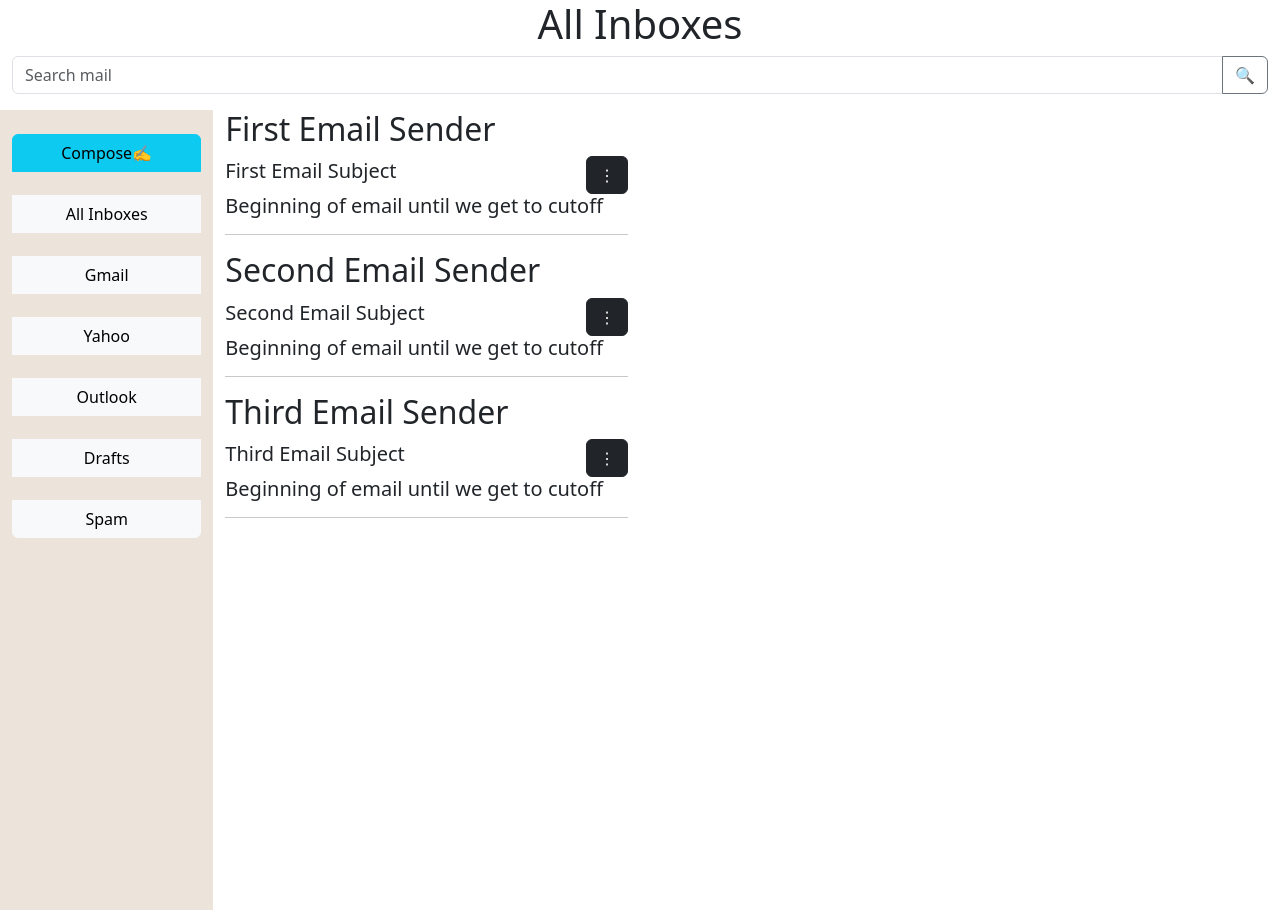
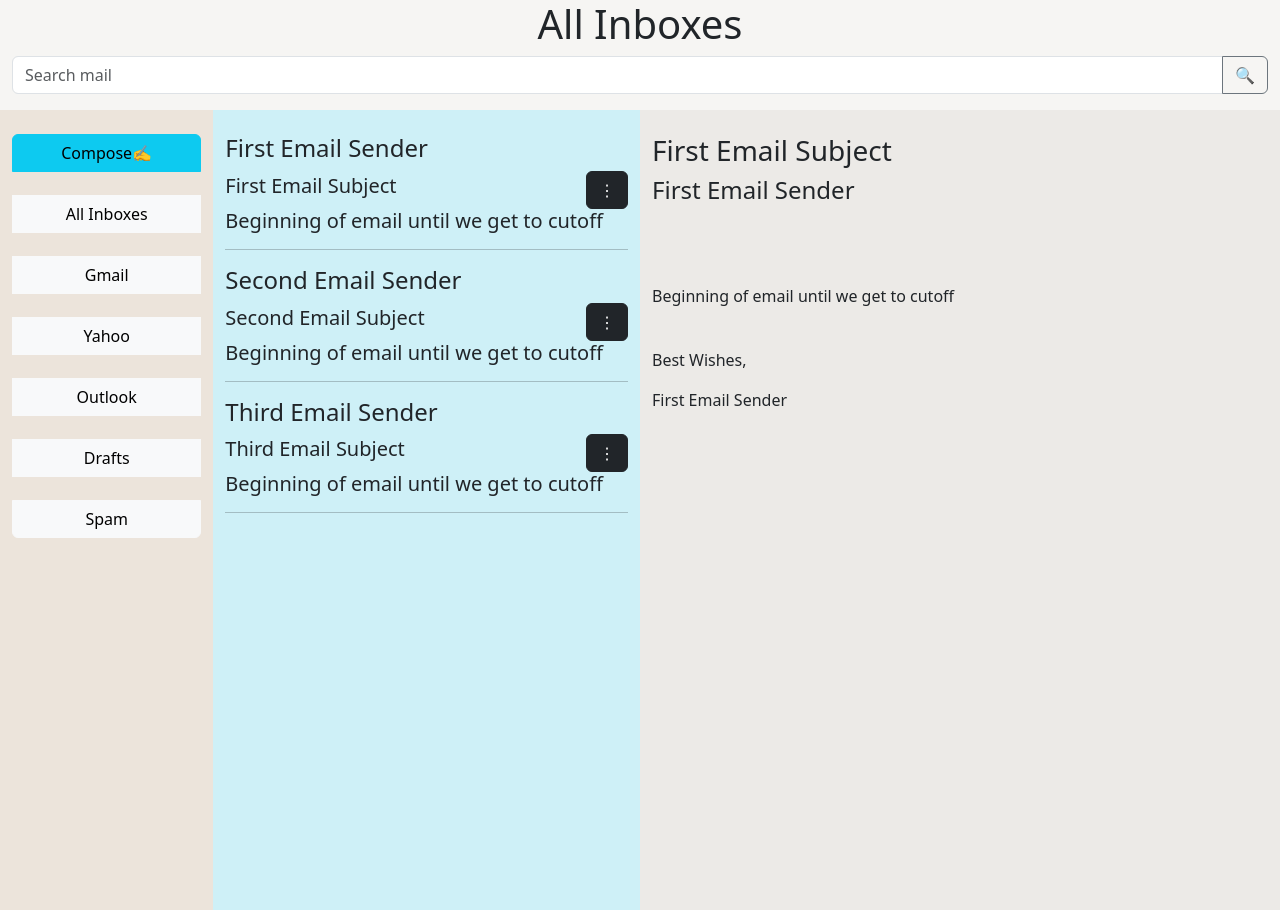
Before and after one commit to AshSensei/bootstrap-email-simbol, a plain HTML site: page index.html in a window 1280 px wide. Drawn offline with nearby package versions, Linux system fonts and the light colour scheme.

Commit message:
added css coloring and some more content

```diff
--- a/index.html
+++ b/index.html
@@ -11,7 +11,7 @@
 
     <!--menu button only for xs/small devices-->
     <div class="d-block d-md-none">
-        <button class="btn btn-primary" type="button" data-bs-toggle="offcanvas" href="#inboxButton" ariacontrols="inboxButton"> &#9776;</button>
+        <button class="btn btn-primary" type="button" data-bs-toggle="offcanvas" href="#inboxButton" aria-controls="inboxButton"> &#9776;</button>
     </div>
 
 
@@ -36,12 +36,12 @@
     </div>
 
 
-    <div class="d-flex justify-content-center align-items-center"><h1 id="inbox-title">All Inboxes</h1></div>
+    <div class="d-flex justify-content-center align-items-center heading"><h1 id="inbox-title">All Inboxes</h1></div>
 
 
-
-    <div class="container-fluid">
-        <div class = "input-group mb-3">
+    <div class="background">
+        <div class="container-fluid search-container">
+            <div class = "input-group mb-3 ">
                 <input type="text" class="form-control" placeholder="Search mail" id="search-bar">
                 <button class="btn btn-outline-secondary" type="button" id="button-addon2">&#128269;</button>
             </div>
@@ -65,9 +65,10 @@
                 </div>
 
                 <!--list of emails-->
-            <div class ="col-xs-12 col-md-9 col-lg-4">
+                <div class ="col-xs-12 col-md-9 col-lg-4 email-list">
+                    <br>
                     <!--let's keep all email viewing in one column-->
-                <h2 class="sender">First Email Sender</h2>
+                    <h4 class="sender">First Email Sender</h4>
 
                     <div class="subject-div">
                         <h5 class="subject">First Email Subject</h5>
@@ -78,7 +79,7 @@
                     <h5 id="message" class="text-truncate">Beginning of email until we get to cutoff</h5>
                     <hr>
 
-                <h2 class="sender">Second Email Sender</h2>
+                    <h4 class="sender">Second Email Sender</h4>
                     <div class="subject-div">
                         <h5 class="subject">Second Email Subject</h5>
                         <button type="button" class ="btn btn-dark" data-bs-toggle="modal" data-bs-target="#editModal" class="modal-button">&vellip;</button>
@@ -87,7 +88,7 @@
                     <hr>
 
 
-                <h2 class="sender">Third Email Sender</h2>
+                    <h4 class="sender">Third Email Sender</h4>
                     <div class="subject-div">
                         <h5 class="subject">Third Email Subject</h5>
                         <button type="button" class ="btn btn-dark" data-bs-toggle="modal" data-bs-target="#editModal" class="modal-button">&vellip;</button>
@@ -97,10 +98,20 @@
                 </div>
 
                 <!--email viewing section-->
-            <div class="d-none d-lg-block col-lg-6">
+                <div class="d-none d-lg-block col-lg-6 email-view">
+                    <br>
+                    <h3>First Email Subject</h3>
+                    <h4>First Email Sender</h4>
+                    <br><br><br>
+                    <p>Beginning of email until we get to cutoff</p>
+                    <br>
+                    <p>Best Wishes,</p>
+                    <p>First Email Sender</p>
                     <div></div>
                 </div>
             </div>
+    </div>
+
 
         <!--modal content-->
         <div class="modal" tabindex="-1" id="editModal">
--- a/styles.css
+++ b/styles.css
@@ -2,7 +2,10 @@ body{
     min-height:100vh;
     margin: 0;
     padding: 0;
-    background-color: #E8E8E4;
+
+}
+.heading, .search-container,.background{
+    background-color:#F6F5F3;
 
 }
 
@@ -24,10 +27,22 @@ body{
     background-color:#ECE4DB;
     min-height:100vh;
 }
+.email-list{
+    background-color:#CEF0F7;
+    min-height:100vh;
+}
+
+.email-view{
+    background-color:#ECEAE7;
+    min-height:100vh;
+}
 .footer-bottom{
     position:fixed;
     display:flex;
     justify-content:center;
+    left:0;
+    right:0;
+    width:100%;
     bottom:0;
     padding:5px;
 
```
Lines whose indentation alone changed are shown as unchanged.
